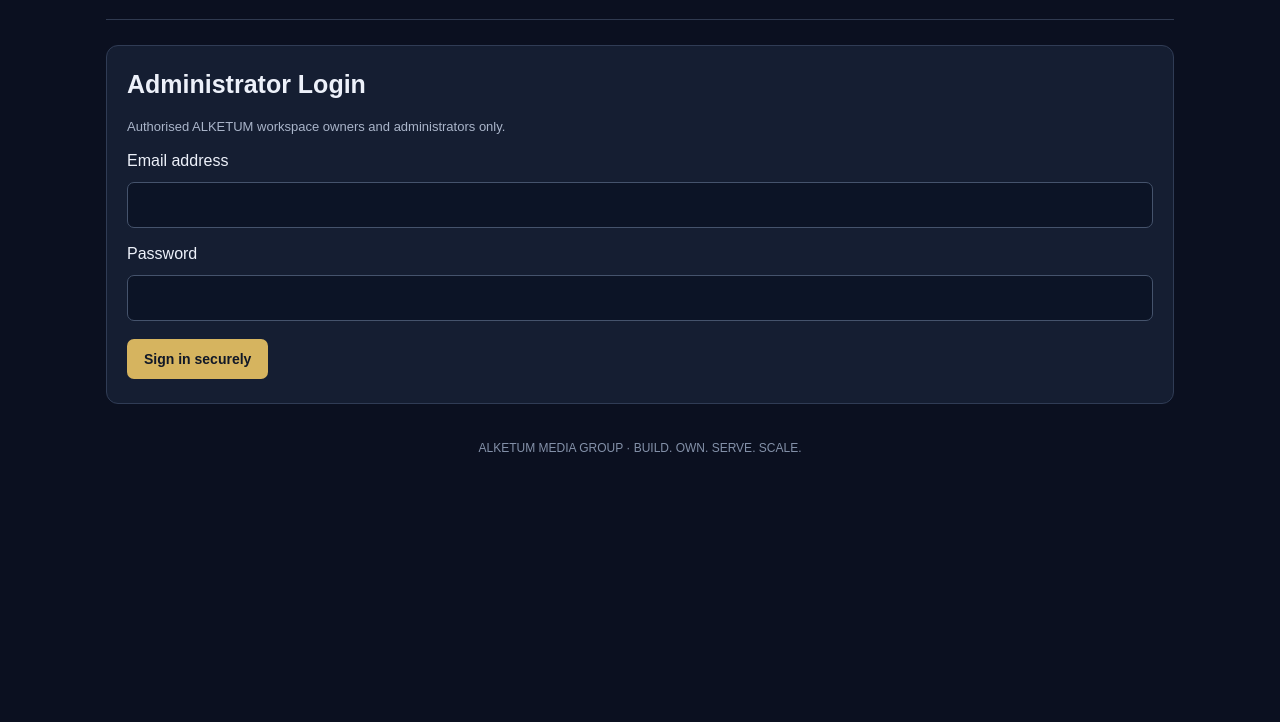
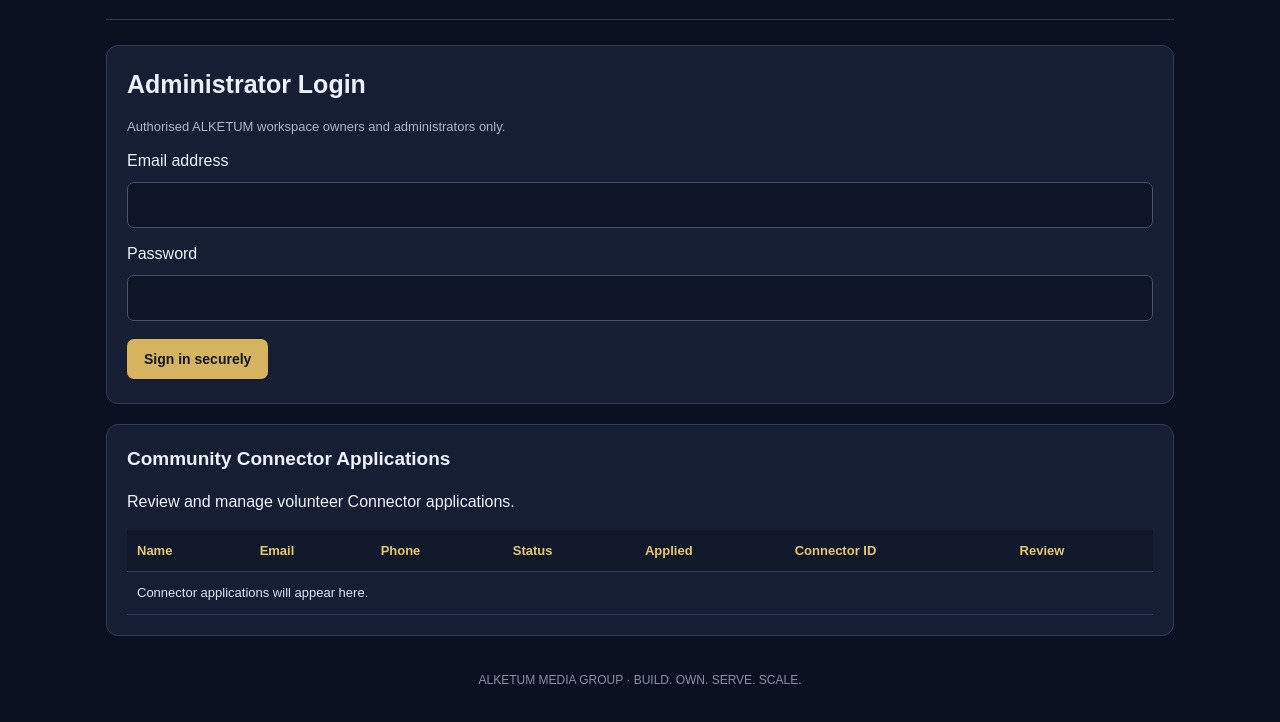
Before and after one commit to alketum/amplifyamplify, a plain HTML site: page admin.html in a window 1280 px wide. Shown: the part 106-828 px from the top of the page. Before the commit the page ends 800 px from the top, so only its background shows below. Drawn offline with nearby package versions, Linux system fonts and the light colour scheme.

Commit message:
Update admin.html Add Community Connector applications panel

```diff
--- a/admin.html
+++ b/admin.html
@@ -412,6 +412,35 @@
         </div>
       </div>
     </section>
+    <section class="panel">
+      <div class="panel-header">
+        <div>
+          <h2>Community Connector Applications</h2>
+          <p>Review and manage volunteer Connector applications.</p>
+        </div>
+      </div>
+
+      <div class="table-wrap">
+        <table id="connectorsTable">
+          <thead>
+            <tr>
+              <th>Name</th>
+              <th>Email</th>
+              <th>Phone</th>
+              <th>Status</th>
+              <th>Applied</th>
+              <th>Connector ID</th>
+              <th>Review</th>
+            </tr>
+          </thead>
+          <tbody id="connectorsTableBody">
+            <tr>
+              <td colspan="7">Connector applications will appear here.</td>
+            </tr>
+          </tbody>
+        </table>
+      </div>
+    </section>
 
     <footer>
       ALKETUM MEDIA GROUP · BUILD. OWN. SERVE. SCALE.
@@ -599,6 +628,15 @@ async function loadDashboard() {
         .order("created_at", { ascending: false });
 
     if (filesError) throw filesError;
+    const { data: connectors, error: connectorsError } =
+      await db
+        .from("community_connectors")
+        .select(
+          "id, full_name, email, phone, application_status, connector_code, applied_at"
+        )
+        .order("applied_at", { ascending: false });
+
+    if (connectorsError) throw connectorsError;
 
     const accountRows = accounts || [];
     const campaignRows = campaigns || [];
@@ -608,7 +646,7 @@ async function loadDashboard() {
     renderCampaigns(campaignRows, accountRows);
     renderPayments(paymentRows, campaignRows, accountRows);
     renderCampaignFiles(files || [], campaignRows, accountRows);
-
+    renderConnectors(connectors || []);
     $("totalAccounts").textContent = accountRows.length;
 
     $("pendingAccounts").textContent =
```
